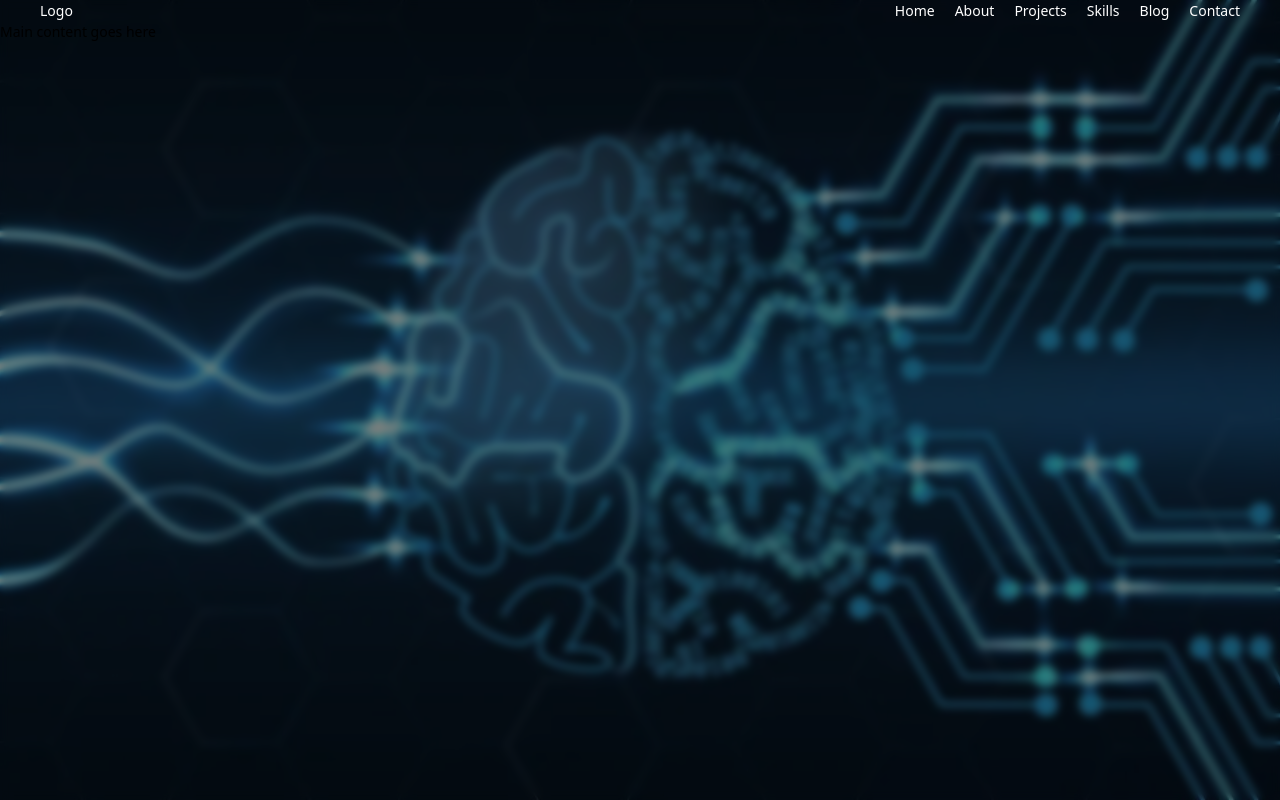
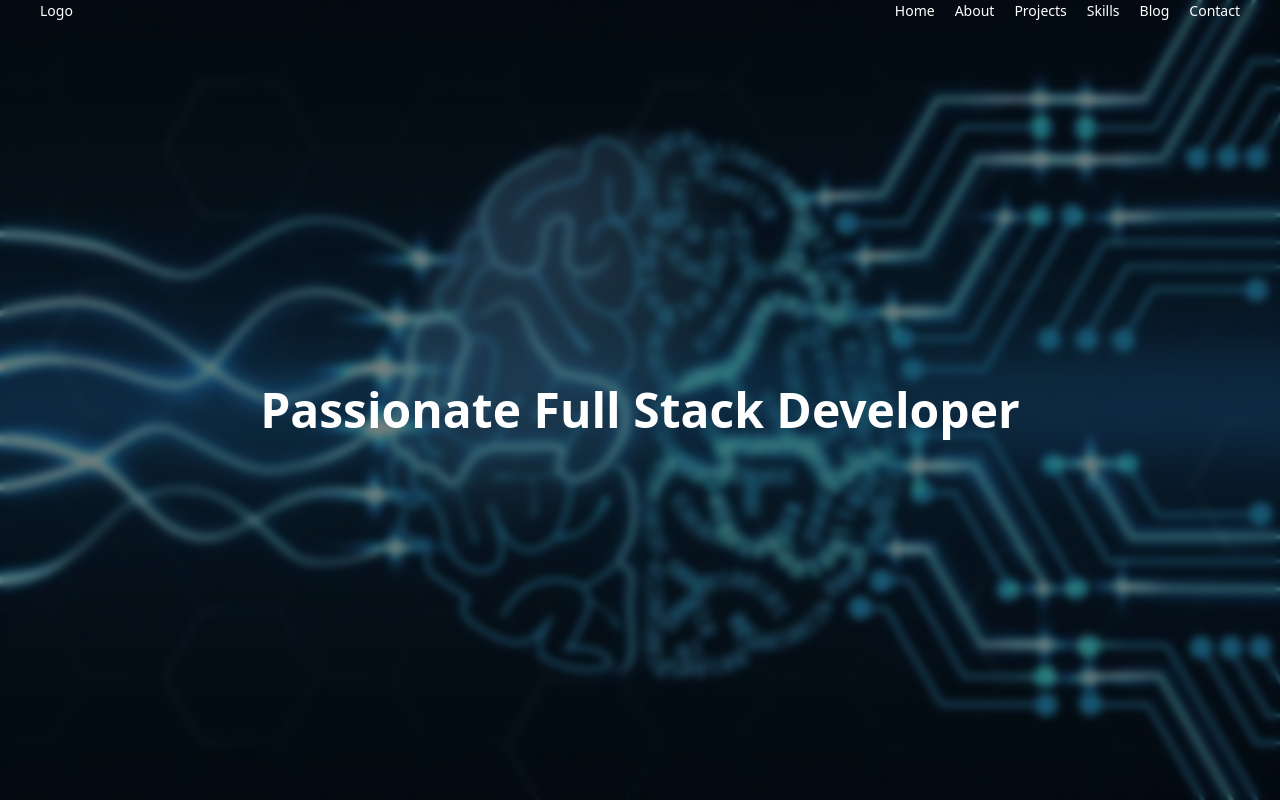
Before and after one commit to smooth-55/learn-front, a Next.js app: page / in a window 1280 px wide. Built offline with nearby package versions, Linux system fonts and the light colour scheme.

Commit message:
feat: flip text

```diff
--- a/src/components/molecules/Main/index.tsx
+++ b/src/components/molecules/Main/index.tsx
@@ -1,8 +1,20 @@
-import { Col } from "antd";
-import React from "react";
+"use client";
+import { Col, Typography } from "antd";
+import React, { useEffect, useState } from "react";
 
 const Main: React.FC = () => {
-  return <Col>Main content goes here</Col>;
+  const words = ["Hello There", "It's Ashish Dhakal", "Passionate Full Stack Developer"];
+   const [index, setIndex] = useState(0);
+   useEffect(() => {
+    const interval = setInterval(() => {
+      setIndex((prevIndex) => (prevIndex + 1) % words.length);
+    }, 2000);
+    return () => clearInterval(interval);
+  }, []);
+  return <Col className="h-[100vh] text-white flex flex-col items-center justify-center gap-0">
+      <Typography.Text className="!text-5xl font-bold text-white">{words[index]}</Typography.Text>
+
+  </Col>;
 };
 
 export { Main };
```
